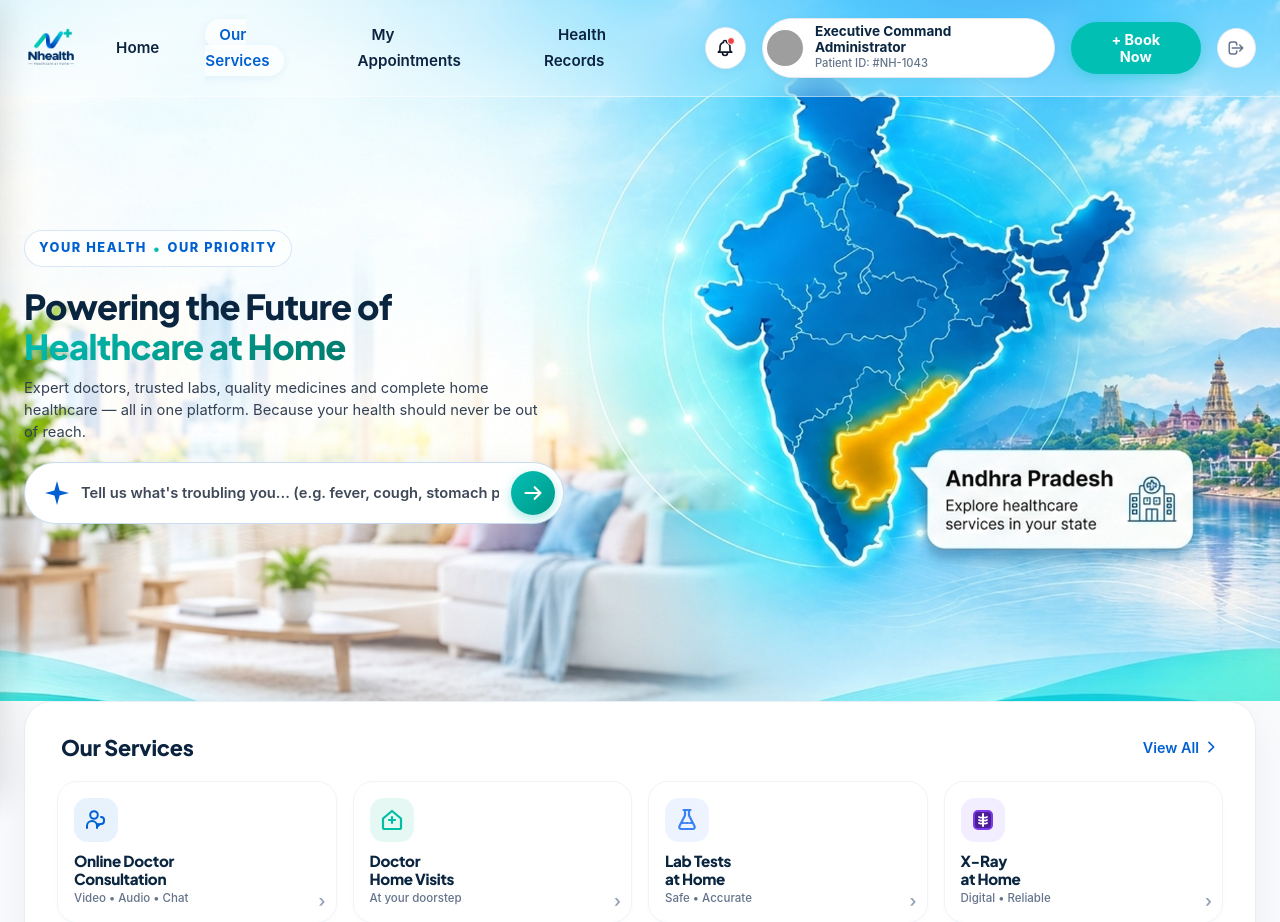
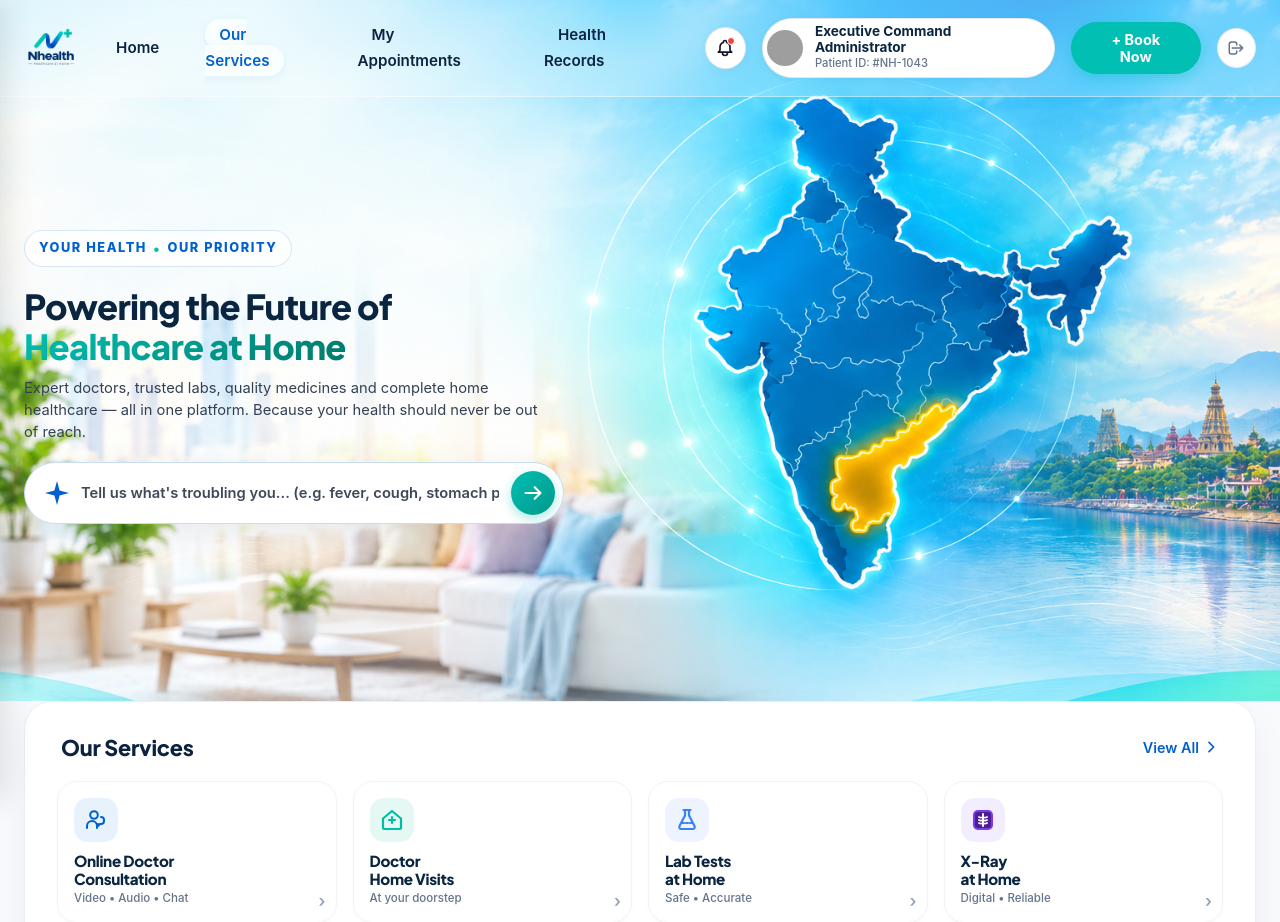
Before and after one commit to nhealth2026/NhealthWebsite, a Flask app: page /dashboard/patient in a window 1280 px wide. Shown: the top 922 px of the page. Run offline with Flask 3, Linux system fonts and the light colour scheme; the visitor is signed in with stand-in values (Sample User, id 1); data comes from the database, SQL or seed files in the repository; data that the repository does not hold is empty; grey boxes are pictures that could not be loaded.

Commit message:
fix(banner): remove AP message bubble and adjust desktop vertical positioning for full map visibility

```diff
--- a/static/css/hero.css
+++ b/static/css/hero.css
@@ -460,9 +460,9 @@
 
 @media (min-width: 769px) {
   .nh-hero-banner-art-wrap {
-    background-position: center 36% !important;
+    background-position: center 20% !important;
     background-size: cover !important;
-    min-height: clamp(520px, 38vw, 680px) !important;
+    min-height: clamp(560px, 40vw, 700px) !important;
     display: flex !important;
     flex-direction: column !important;
     justify-content: space-between !important;
--- a/static/css/patient_redesign.css
+++ b/static/css/patient_redesign.css
@@ -42,9 +42,9 @@ html, body {
 
 @media (min-width: 769px) {
   .nh-hero-banner-art-wrap {
-    background-position: center 36% !important;
+    background-position: center 20% !important;
     background-size: cover !important;
-    min-height: clamp(520px, 38vw, 680px) !important;
+    min-height: clamp(560px, 40vw, 700px) !important;
     display: flex !important;
     flex-direction: column !important;
     justify-content: space-between !important;
```
Also changed, not shown: static/images/hero_banner_art.png, static/images/hero_banner_art.webp.
